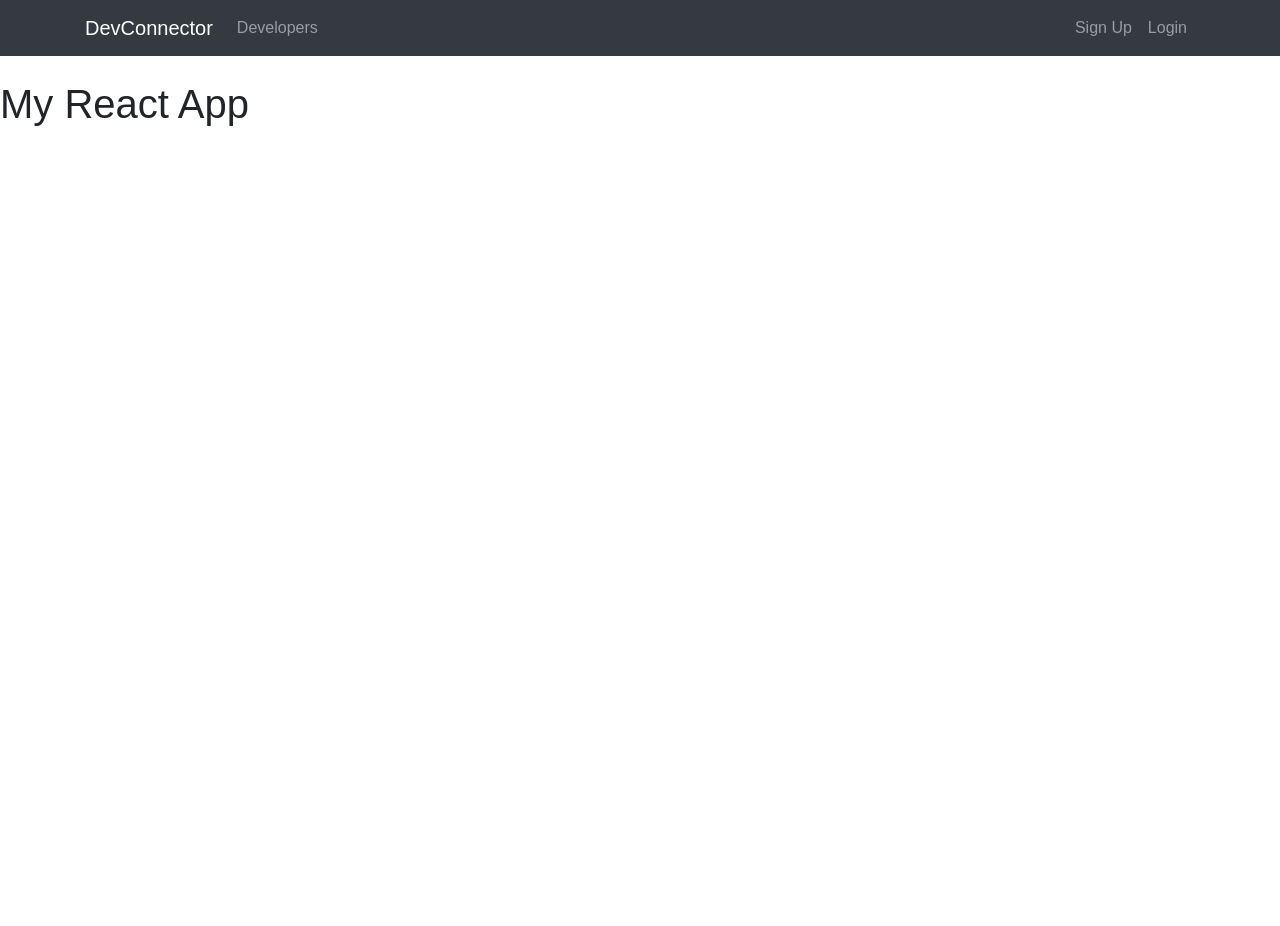
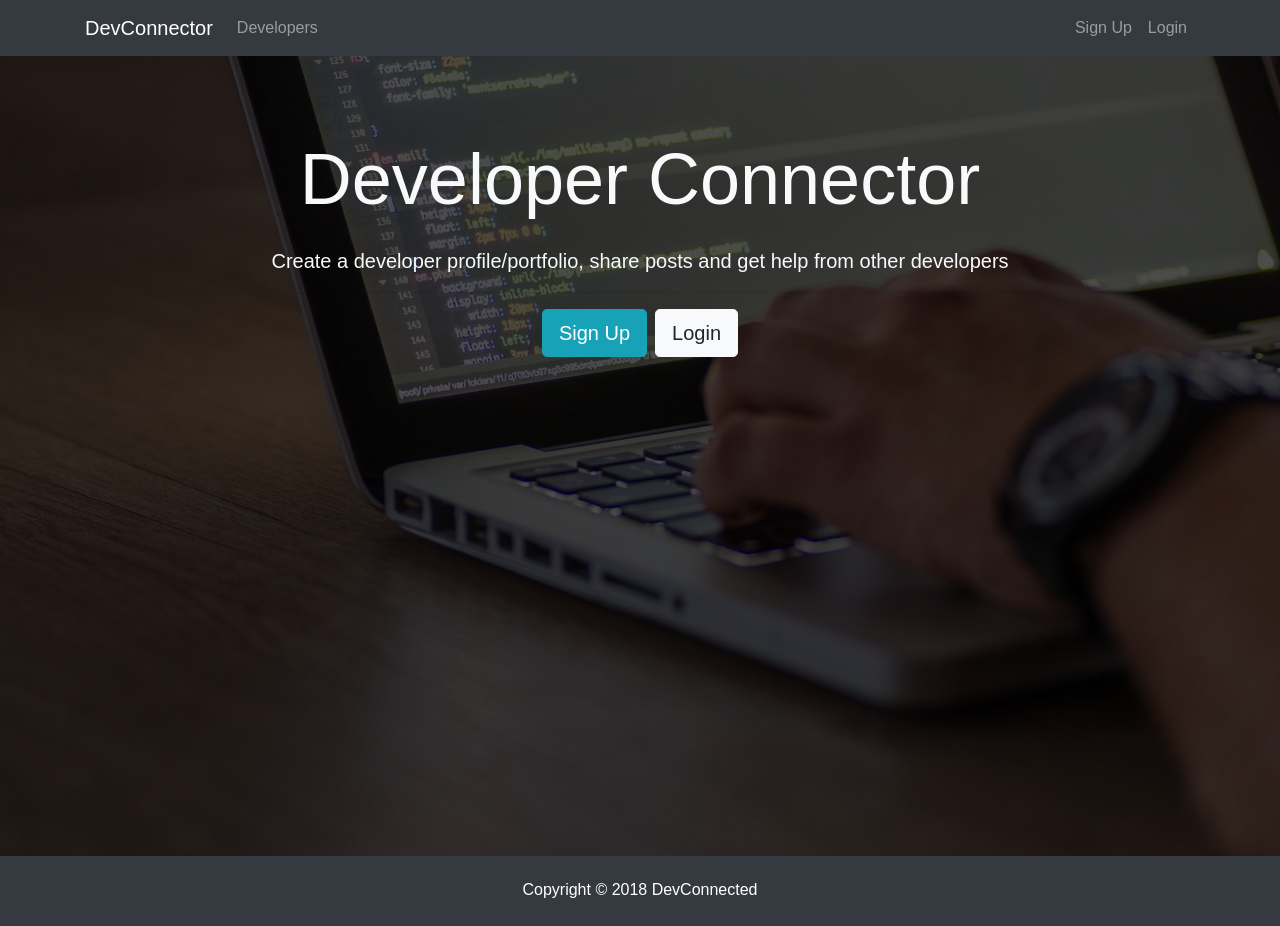
Before and after one commit to BigNatty35/DevConnected, a React (Create React App) app in the folder client/: page / in a window 1280 px wide. Before the commit the page ends 800 px from the top, so only its background shows below. Built offline with nearby package versions, Linux system fonts and the light colour scheme.

Commit message:
created the landing component

```diff
--- a/client/src/App.js
+++ b/client/src/App.js
@@ -1,5 +1,7 @@
 import React, { Component } from 'react';
 import Navbar from './components/layout/Navbar';
+import Footer from './components/layout/Footer';
+import Landing from './components/layout/Landing';
 import './App.css';
 
 class App extends Component {
@@ -7,7 +9,8 @@
     return (
       <div className="App">
       <Navbar />
-        <h1>My React App</h1>
+      <Landing />
+      <Footer />
       </div>
     );
   }
--- a/client/src/components/layout/Footer.js
+++ b/client/src/components/layout/Footer.js
@@ -0,0 +1,11 @@
+import React from 'react';
+
+export default () => {
+  return (
+    <div>
+      <footer className="bg-dark text-white mt-5 p-4 text-center">
+        Copyright &copy; {new Date().getFullYear()} DevConnected
+      </footer>
+    </div>
+  );
+};
--- a/client/src/components/layout/Landing.js
+++ b/client/src/components/layout/Landing.js
@@ -0,0 +1,28 @@
+import React, { Component } from 'react'
+
+class Landing extends Component {
+  render() {
+    return (
+      <div>
+        <div className="landing">
+          <div className="dark-overlay landing-inner text-light">
+            <div className="container">
+              <div className="row">
+                <div className="col-md-12 text-center">
+                  <h1 className="display-3 mb-4">Developer Connector</h1>
+                  <p className="lead"> Create a developer profile/portfolio, share posts and get help from other developers</p>
+                  <hr />
+                  <a href="register.html" className="btn btn-lg btn-info mr-2">Sign Up</a>
+                  <a href="login.html" className="btn btn-lg btn-light">Login</a>
+                </div>
+              </div>
+            </div>
+          </div>
+        </div>
+      </div>
+    );
+  }
+}
+
+
+export default Landing;
```
